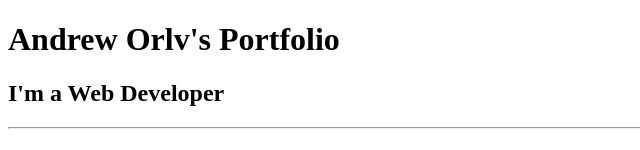
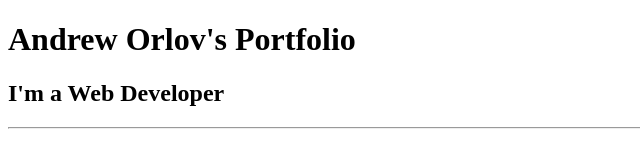
Before and after one commit to 05Andrew/html-portfolio, a plain HTML site: page index.html in a window 1280 px wide. Shown: the top 150 px of the page, without its empty margins (0-640 px from the left). Drawn offline with Linux system fonts and the light colour scheme.

Commit message:
Edit last name typo

```diff
--- a/index.html
+++ b/index.html
@@ -6,7 +6,7 @@
   <title>Andrew's Website</title>
 </head>
 <body>
-<h1>Andrew Orlv's Portfolio</h1>
+<h1>Andrew Orlov's Portfolio</h1>
 <h2>I'm a Web Developer</h2>
 <hr />
 <h3><a href="./public/movie-ranking.html">Movie Ranking Project</a></h3>
```
